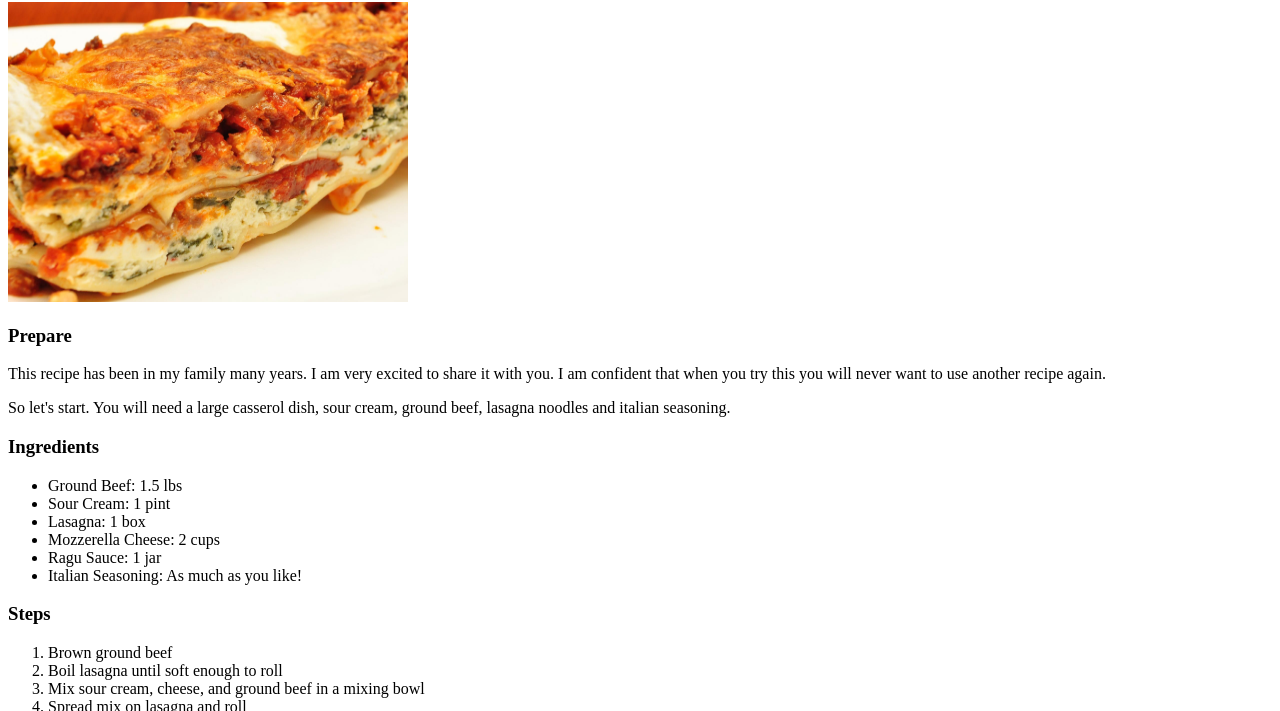
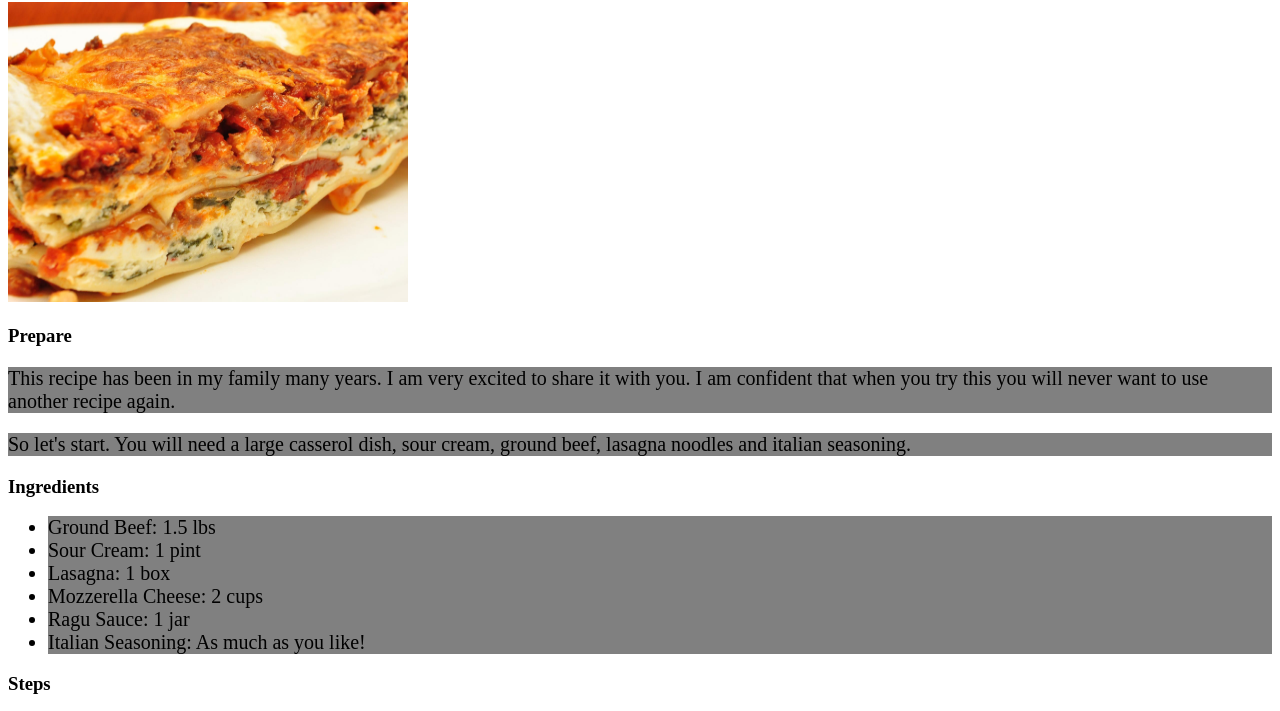
Before and after one commit to ccrabb56/odin-recipes, a plain HTML site: page odin-recipes/recipes/index.html in a window 1280 px wide. Shown: the part 78-789 px from the top of the page. Drawn offline with Linux system fonts and the light colour scheme.

Commit message:
Add files via upload

```diff
--- a/odin-recipes/recipes/index.html
+++ b/odin-recipes/recipes/index.html
@@ -3,6 +3,22 @@
 <html>
     <head>
         <title>Lasagna Recipe</title>
+
+    <style>
+       li {
+            background-color: gray;
+            color: black;
+            font-size: 20px;
+         }
+    </style>
+
+    <style>
+        p {
+            background-color: gray;
+            color: black;
+            font-size: 20px;
+        }
+    </style>
     </head>
 
 <body>
@@ -31,6 +47,8 @@
             <li>Bake covered on 350 degrees for 45 minutes</li>
             <li>Enjoy!</li>
         </ol>
+        <h3>Other Recipes</h3>
+
 </body>
 
 </html>
```
